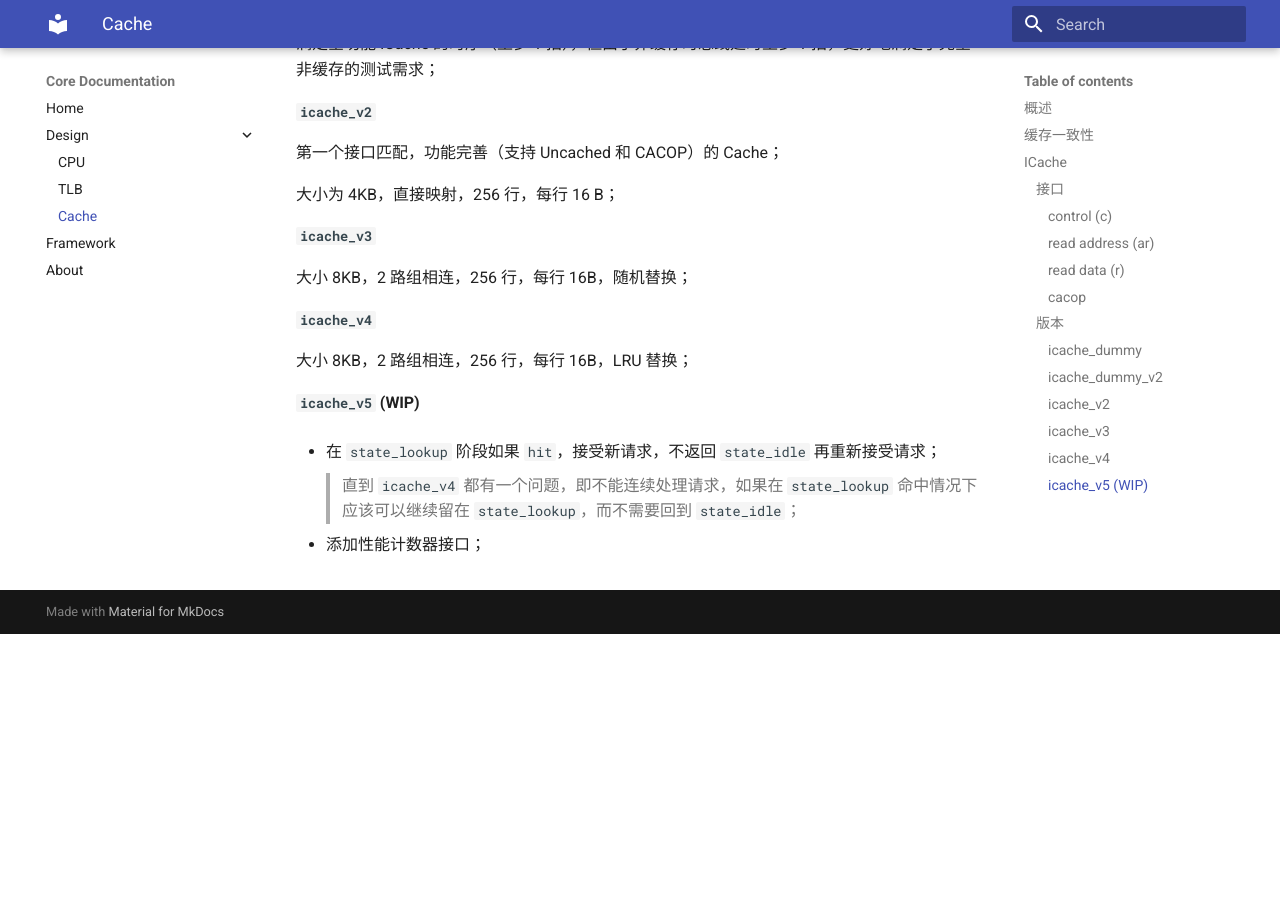
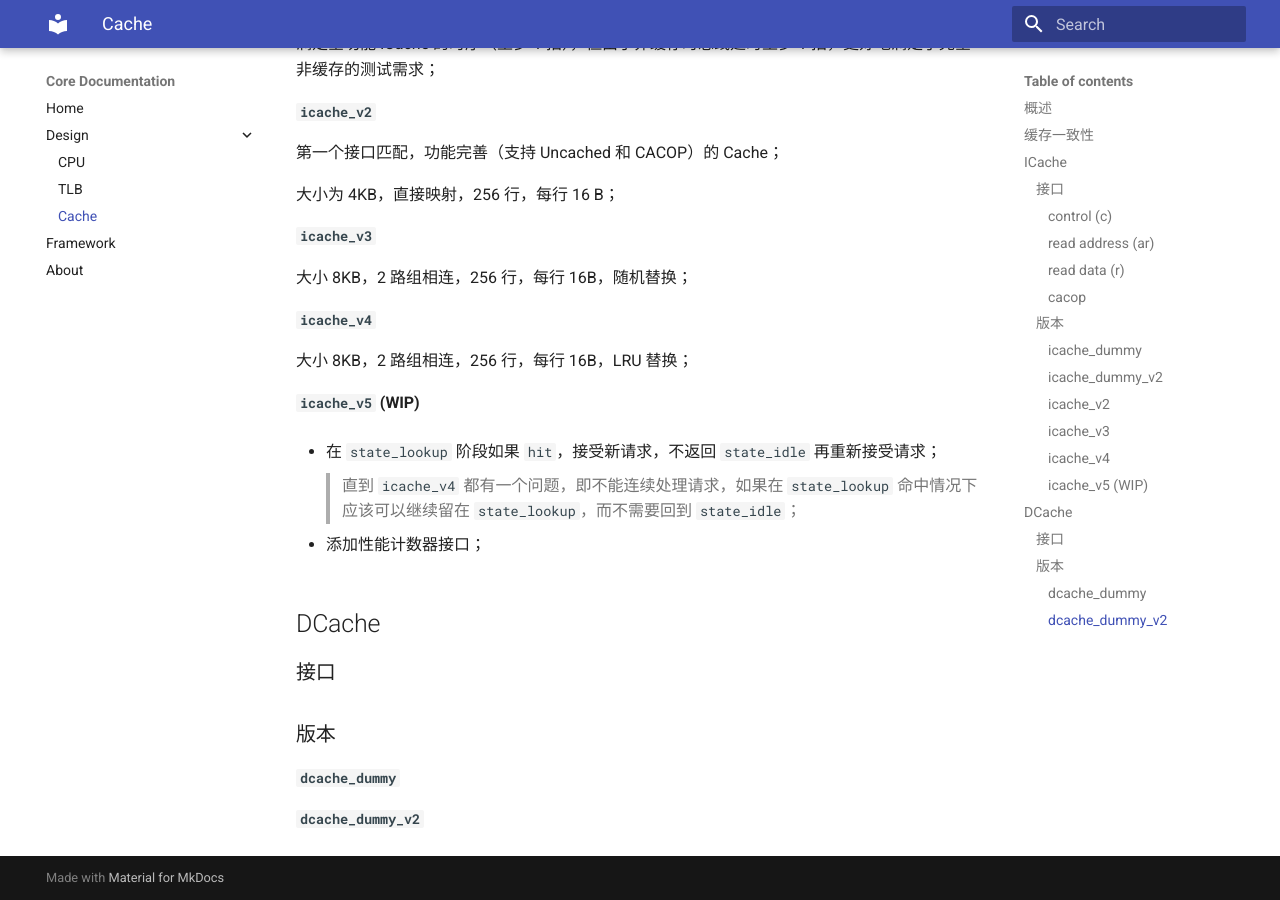
Before and after one commit to cpuers/Core, an MkDocs documentation site: the page built from docs/docs/cache.md, in a window 1280 px wide and 900 px high, scrolled down 1967 px. Built offline with MkDocs 1.6.1 and Material for MkDocs 9.7.7, drawn with Linux system fonts in a browser that asks for light colours; before the commit the page ends 2601 px from its top, so only the background shows below that.

Commit message:
[dcache] dummy_v2

```diff
--- a/docs/docs/cache.md
+++ b/docs/docs/cache.md
@@ -81,3 +81,13 @@ ICache 只支持读取和 CACOP 操作。读取时，一次性返回给定地址
     > 直到 `icache_v4` 都有一个问题，即不能连续处理请求，如果在 `state_lookup` 命中情况下应该可以继续留在 `state_lookup`，而不需要回到 `state_idle`；
 
 - 添加性能计数器接口；
+
+## DCache
+
+### 接口
+
+### 版本
+
+#### `dcache_dummy`
+
+#### `dcache_dummy_v2`
```
Also changed, not shown: 1 other file.
